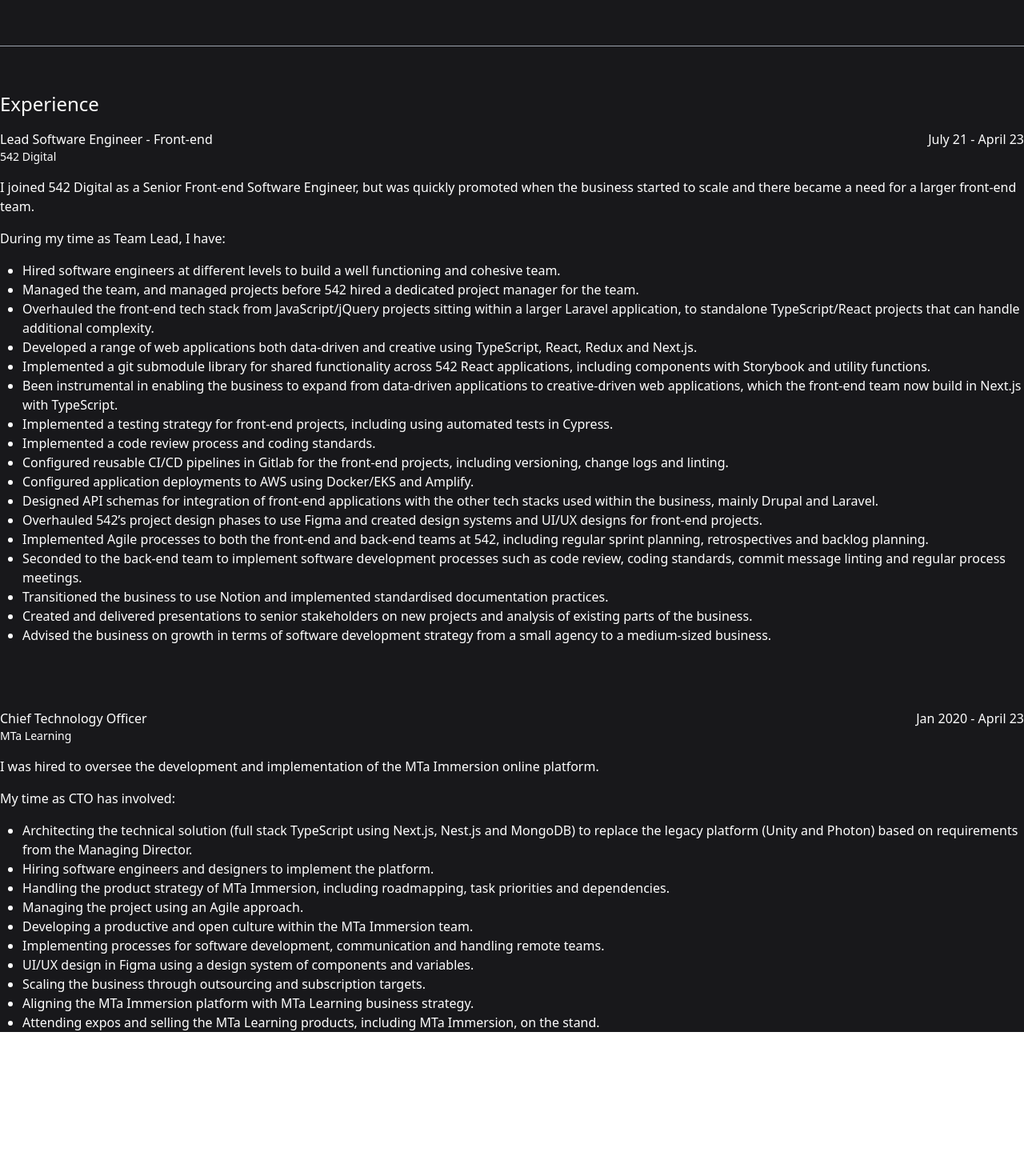
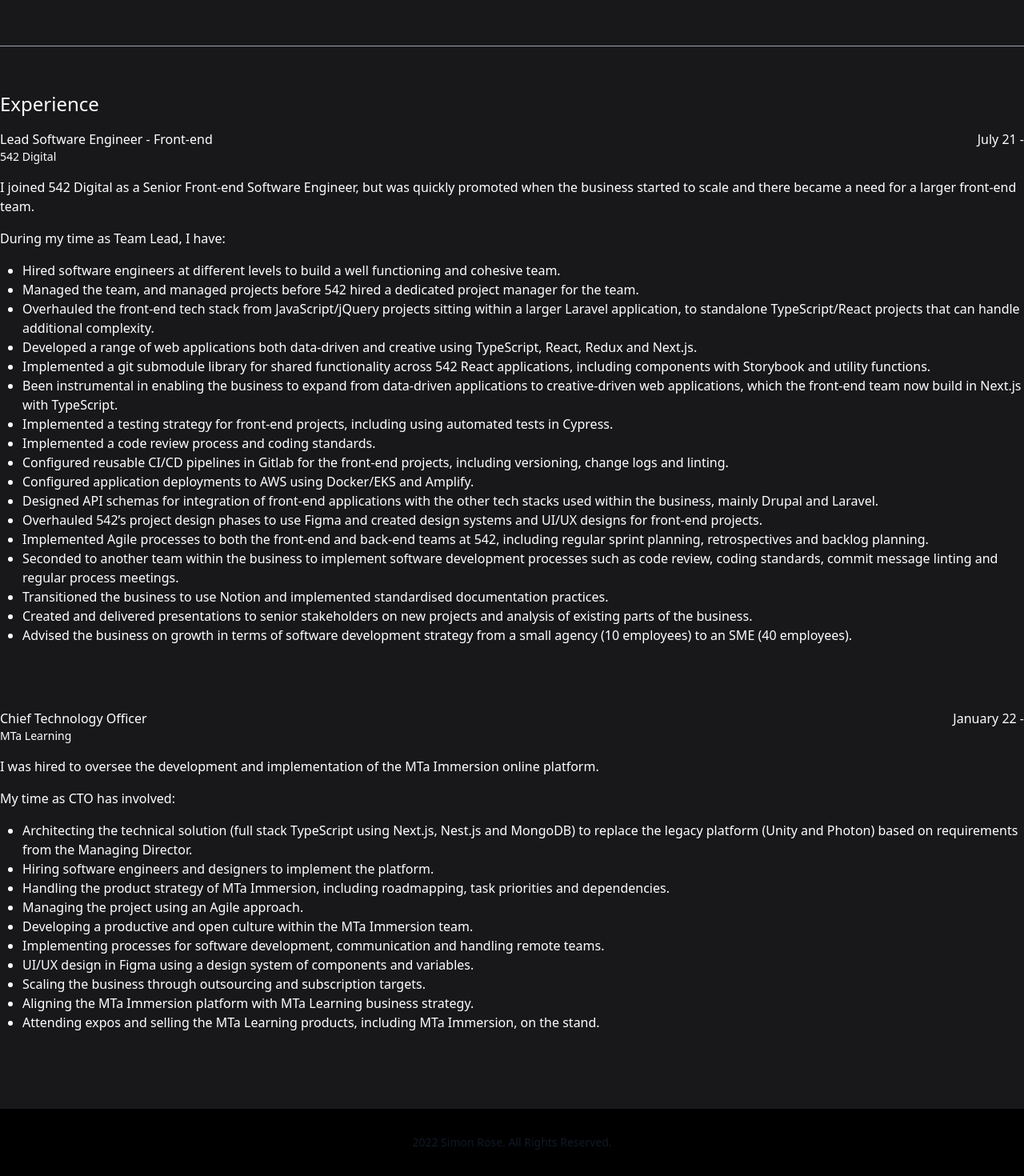
Before and after one commit to simonrose121/simon-rose.co.uk, a Next.js app: page / in a window 1280 px wide. Shown: the part 427-1897 px from the top of the page at 80% size. Before the commit the page ends 1717 px from the top, so only its background shows below. Built offline with nearby package versions, Linux system fonts and the light colour scheme.

Commit message:
feat: footer

```diff
--- /dev/null
+++ b/components/Footer/Footer.tsx
@@ -0,0 +1,15 @@
+import * as React from 'react';
+
+export const Footer: React.FC = () => {
+	const currentYear = new Date().getUTCFullYear();
+
+	return (
+		<footer id="footer" className="relative z-50 bg-black mt-24">
+			<div className="py-8 text-center">
+				<p className="text-xs lg:text-sm leading-none text-gray-900 dark:text-gray-50">
+					{`${currentYear} Simon Rose. All Rights Reserved.`}
+				</p>
+			</div>
+		</footer>
+	);
+};
--- /dev/null
+++ b/components/Footer/index.ts
@@ -0,0 +1 @@
+export * from './Footer';
--- a/components/Layout/Layout.tsx
+++ b/components/Layout/Layout.tsx
@@ -1,12 +1,13 @@
 import * as React from 'react';
 
-import { Nav } from 'components/Nav';
+import { Nav, Footer } from 'Components';
 
 export const Layout: React.FC<{ children: React.ReactNode }> = ({ children }) => (
 	<>
 		<div className="bg-zinc-900 text-white">
 			<Nav />
 			{children}
+			<Footer />
 		</div>
 	</>
 );
--- a/components/index.ts
+++ b/components/index.ts
@@ -2,3 +2,4 @@ export * from './Nav';
 export * from './Layout';
 export * from './Profile';
 export * from './Experience';
+export * from './Footer';
--- a/content/experience.ts
+++ b/content/experience.ts
@@ -10,7 +10,7 @@ export const experiences: Array<Experience> = [
 	{
 		position: 'Lead Software Engineer - Front-end',
 		company: '542 Digital',
-		dates: 'July 21 - April 23',
+		dates: 'July 21 -',
 		description: `
 I joined 542 Digital as a Senior Front-end Software Engineer, but was quickly promoted when the business started to scale and there became a need for a larger front-end team.
 
@@ -29,16 +29,16 @@ During my time as Team Lead, I have:
 - Designed API schemas for integration of front-end applications with the other tech stacks used within the business, mainly Drupal and Laravel.
 - Overhauled 542’s project design phases to use Figma and created design systems and UI/UX designs for front-end projects.
 - Implemented Agile processes to both the front-end and back-end teams at 542, including regular sprint planning, retrospectives and backlog planning.
-- Seconded to the back-end team to implement software development processes such as code review, coding standards, commit message linting and regular process meetings.
+- Seconded to another team within the business to implement software development processes such as code review, coding standards, commit message linting and regular process meetings.
 - Transitioned the business to use Notion and implemented standardised documentation practices.
 - Created and delivered presentations to senior stakeholders on new projects and analysis of existing parts of the business.
-- Advised the business on growth in terms of software development strategy from a small agency to a medium-sized business.
+- Advised the business on growth in terms of software development strategy from a small agency (10 employees) to an SME (40 employees).
 		`,
 	},
 	{
 		position: 'Chief Technology Officer',
 		company: 'MTa Learning',
-		dates: 'Jan 2020 - April 23',
+		dates: 'January 22 -',
 		description: `
 I was hired to oversee the development and implementation of the MTa Immersion online platform.
 
--- a/pages/index.tsx
+++ b/pages/index.tsx
@@ -19,8 +19,8 @@ const Home: NextPage = () => (
 			<div className="flex flex-col gap-4">
 				<h2 className="text-2xl flex">Experience</h2>
 				<div className="flex flex-col gap-20">
-					{experiences.map(ex => (
-						<Position information={ex} />
+					{experiences.map((ex, index) => (
+						<Position information={ex} key={index} />
 					))}
 				</div>
 			</div>
```
